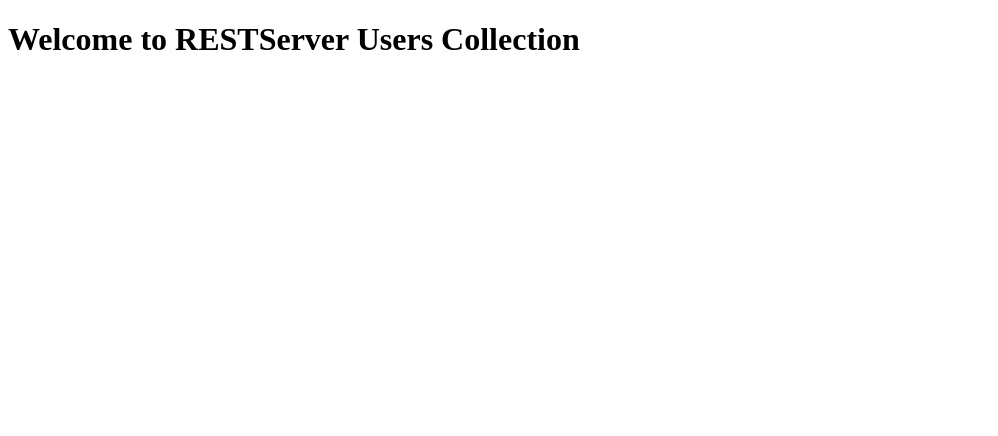
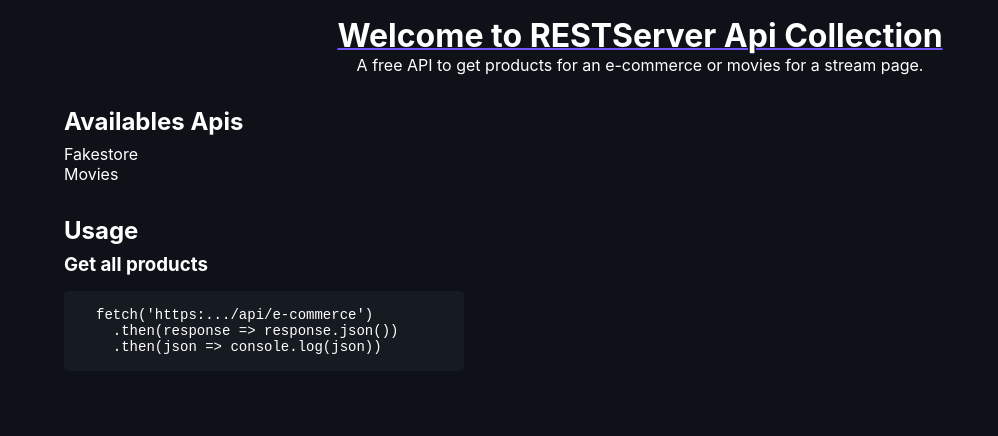
Before and after one commit to castromaciel/REST-Server, a website: page public/index.html in a window 1280 px wide. Shown: the whole page, without its empty margins (0-998 px from the left). Drawn offline with Linux system fonts and the light colour scheme.

Commit message:
feat: add styles at public home page

```diff
--- a/public/index.html
+++ b/public/index.html
@@ -4,9 +4,36 @@
   <meta charset="UTF-8">
   <meta http-equiv="X-UA-Compatible" content="IE=edge">
   <meta name="viewport" content="width=device-width, initial-scale=1.0">
-  <title>Home</title>
+  <title>Home - Api Collection</title>
+  <link rel="stylesheet" href="styles.css">
 </head>
 <body>
-  <h1>Welcome to RESTServer Users Collection</h1>
+  <header>
+    <h1>Welcome to RESTServer Api Collection</h1>
+    <p>A free API to get products for an e-commerce or movies for a stream page.</p>
+  </header>
+
+  <main>
+    <section>
+      <h2>Availables Apis</h2>
+      <ul>
+        <li><a href="/api/e-commerce">Fakestore</a></li>
+        <li><a href="/api/Movies">Movies</a></li>
+      </ul>
+    </section>
+
+    <section>
+      <h2>Usage</h2>
+      <h3>Get all products</h3>
+      <pre>
+        <code>
+fetch('https:.../api/e-commerce')
+  .then(response => response.json())
+  .then(json => console.log(json))
+        </code>
+      </pre>
+    </section>
+
+  </main>
 </body>
 </html>
--- /dev/null
+++ b/public/styles.css
@@ -0,0 +1,76 @@
+:root {
+  font-family: Inter, Avenir, Helvetica, Arial, sans-serif;
+
+  --color-dark: #0e1117;
+  --color-dark-grey: #161b22;
+  --color-grey: #a8b0b7;
+  --color-light-grey: #c8d1d9;
+  --color-white: #ffffff;
+
+  --color-purple: #7352ff;
+}
+
+* {
+  box-sizing: border-box;
+  margin: 0;
+  padding: 0;
+}
+
+body {
+  background-color: var(--color-dark);
+  color: var(--color-white);
+}
+
+header {
+  text-align: center;
+  margin-top: 1rem;
+  padding: 0rem 1.5rem;
+}
+
+header h1 {
+  text-decoration: underline var(--color-purple) 2px
+}
+
+main {
+  text-align: justify;
+  padding: 1rem 1rem;
+}
+
+section {
+  padding: 1rem 0em;
+}
+
+section h2 {
+  margin-bottom: 0.5rem;
+}
+
+ul {
+  display: flex;
+  flex-direction: column;
+}
+
+ul li a,
+ul li {
+  all: unset;
+}
+
+ul li a:hover {
+  cursor: pointer;
+  transition: 0.2s;
+  color: var(--color-purple);
+}
+
+pre code {
+  border-radius: 4px;
+  width: 400px;
+  padding: 0rem 2rem;
+  background-color: var(--color-dark-grey);
+  font-size: 14px;
+  display: block;
+}
+
+@media only screen and (min-width: 768px) {
+  main {
+    padding: 1rem 4rem;
+  }
+}
```
Also changed, not shown: 1 other file.
